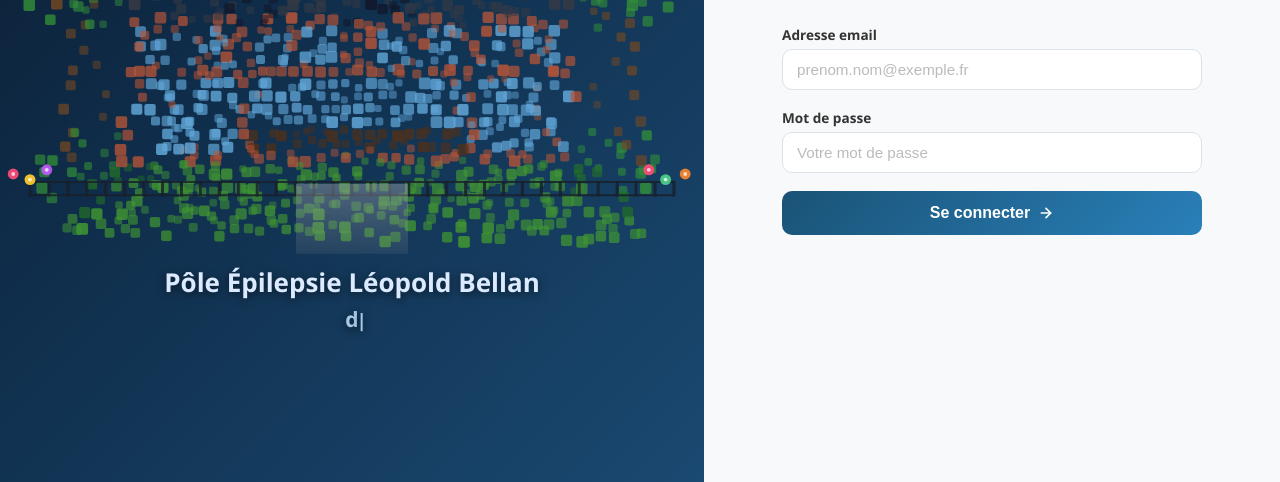
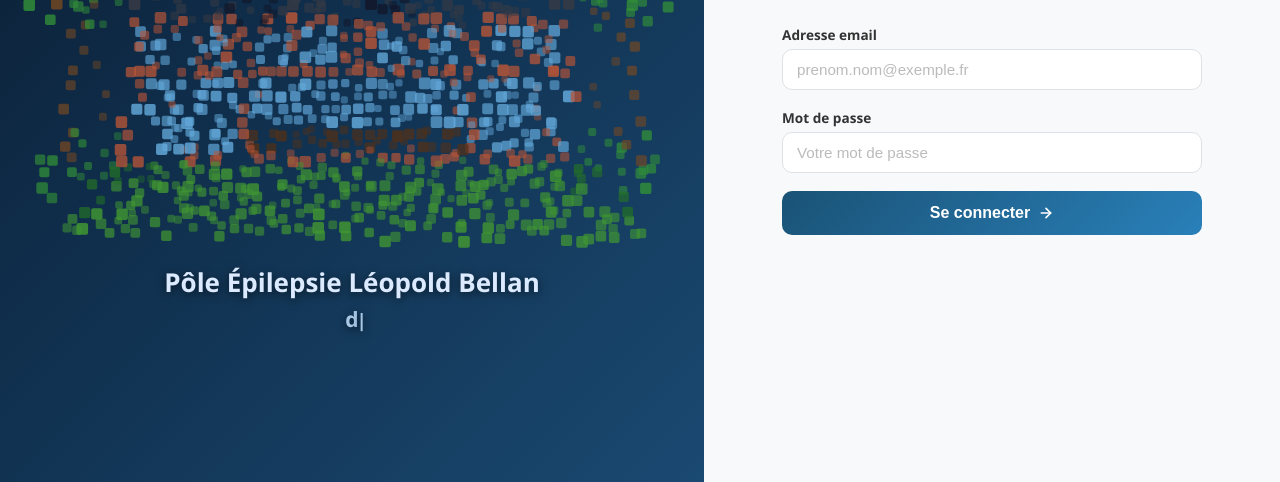
Before and after one commit to Malik11111/ppms-exercice, a website: page public/login.html in a window 1280 px wide. Shown: the part 318-800 px from the top of the page. Drawn offline with Linux system fonts and the light colour scheme.

Commit message:
Fix: garde soleil (droite, moins fort) + 6 oiseaux, supprime grille/fleurs/glow

```diff
--- a/public/login.html
+++ b/public/login.html
@@ -347,25 +347,29 @@
     const cols = B[0].length, bw = cols * S;
     const t = Date.now() * 0.00024;
 
-    // Soleil — halo doux en haut a gauche
-    ctx.globalAlpha = sceneAlpha;
-    const sunX = ox + bw * 0.15, sunY = oy - bCELL * 3.2;
-    const sg = ctx.createRadialGradient(sunX, sunY, 0, sunX, sunY, bCELL * 6);
-    sg.addColorStop(0, 'rgba(255,235,100,0.95)');
-    sg.addColorStop(0.38, 'rgba(255,200,50,0.5)');
+    // Soleil — halo doux en haut à droite, moins intense
+    ctx.globalAlpha = sceneAlpha * 0.65;
+    const sunX = ox + bw * 0.85, sunY = oy - bCELL * 3.2;
+    const sg = ctx.createRadialGradient(sunX, sunY, 0, sunX, sunY, bCELL * 5);
+    sg.addColorStop(0, 'rgba(255,235,100,0.75)');
+    sg.addColorStop(0.4, 'rgba(255,200,50,0.3)');
     sg.addColorStop(1, 'rgba(255,160,0,0)');
     ctx.fillStyle = sg;
-    ctx.beginPath(); ctx.arc(sunX, sunY, bCELL * 6, 0, Math.PI * 2); ctx.fill();
+    ctx.beginPath(); ctx.arc(sunX, sunY, bCELL * 5, 0, Math.PI * 2); ctx.fill();
 
-    // Oiseaux — 3 V animes dans le ciel
-    ctx.strokeStyle = 'rgba(255,225,120,0.9)';
+    // Oiseaux — 6 V animes dans le ciel
+    ctx.globalAlpha = sceneAlpha;
+    ctx.strokeStyle = 'rgba(255,225,120,0.88)';
     ctx.lineWidth = Math.max(1.2, bCELL * 0.18);
     ctx.lineCap = 'round';
-    const bs = bCELL * 0.55;
+    const bs = bCELL * 0.52;
     [
-      { x: sunX + bCELL * 7  + Math.sin(t) * bCELL * 1.4,       y: sunY - bCELL * 0.3 + Math.cos(t * 0.7) * bCELL * 0.4 },
-      { x: sunX + bCELL * 11 + Math.sin(t + 0.9) * bCELL * 1.1, y: sunY - bCELL * 1.1 + Math.cos(t * 0.6 + 1) * bCELL * 0.35 },
-      { x: sunX + bCELL * 15 + Math.sin(t + 1.8) * bCELL * 0.9, y: sunY + bCELL * 0.3 + Math.cos(t * 0.8 + 2) * bCELL * 0.4 },
+      { x: ox + bw * 0.25 + Math.sin(t) * bCELL * 1.4,           y: oy - bCELL * 2.5 + Math.cos(t * 0.7) * bCELL * 0.4 },
+      { x: ox + bw * 0.35 + Math.sin(t + 0.7) * bCELL * 1.2,     y: oy - bCELL * 3.5 + Math.cos(t * 0.6 + 1) * bCELL * 0.35 },
+      { x: ox + bw * 0.45 + Math.sin(t + 1.4) * bCELL * 1.0,     y: oy - bCELL * 2.0 + Math.cos(t * 0.8 + 2) * bCELL * 0.4 },
+      { x: ox + bw * 0.55 + Math.sin(t + 2.1) * bCELL * 1.1,     y: oy - bCELL * 3.8 + Math.cos(t * 0.7 + 3) * bCELL * 0.3 },
+      { x: ox + bw * 0.65 + Math.sin(t + 2.8) * bCELL * 0.9,     y: oy - bCELL * 2.8 + Math.cos(t * 0.9 + 4) * bCELL * 0.35 },
+      { x: ox + bw * 0.75 + Math.sin(t + 3.5) * bCELL * 1.2,     y: oy - bCELL * 1.8 + Math.cos(t * 0.65 + 5) * bCELL * 0.4 },
     ].forEach(b => {
       ctx.beginPath();
       ctx.moveTo(b.x - bs, b.y);
@@ -373,64 +377,10 @@
       ctx.stroke();
     });
 
-    // Grille — barres verticales fines devant l'herbe (ne cache pas le batiment)
-    const fY = buildingBottom - S * 5.5;
-    const fH = S * 1.1;
-    const fX1 = ox + S * 2, fX2 = ox + bw - S * 2;
-    ctx.fillStyle = `rgba(25,32,42,${0.82 * sceneAlpha})`;
-    ctx.fillRect(fX1, fY, fX2 - fX1, Math.max(2, fH * 0.13));
-    ctx.fillRect(fX1, fY + fH * 0.86, fX2 - fX1, Math.max(2, fH * 0.13));
-    const barN = Math.round((fX2 - fX1) / (S * 1.35));
-    for (let i = 0; i <= barN; i++) {
-      const bx = fX1 + (i / barN) * (fX2 - fX1);
-      ctx.fillRect(bx - Math.max(1, bCELL * 0.12), fY, Math.max(2, bCELL * 0.23), fH);
-    }
-
-    // Chemin d'entree — bande grise au centre du bas
-    const pathW = S * 8, pathX = ox + bw / 2 - pathW / 2;
-    const pathY = buildingBottom - S * 5.3, pathH = S * 5;
-    const pg = ctx.createLinearGradient(pathX, pathY, pathX, pathY + pathH);
-    pg.addColorStop(0, `rgba(160,165,175,${0.45 * sceneAlpha})`);
-    pg.addColorStop(1, `rgba(140,145,155,${0.15 * sceneAlpha})`);
-    ctx.fillStyle = pg;
-    ctx.fillRect(pathX, pathY, pathW, pathH);
-
-    // Fleurs colorees au pied des arbres
-    const fc = ['rgba(255,75,120,0.92)','rgba(255,205,45,0.92)','rgba(200,90,255,0.88)','rgba(255,135,45,0.9)','rgba(80,210,140,0.9)'];
-    const fr = Math.max(2, bCELL * 0.42);
-    [
-      { x: ox + S * 0.8,   y: buildingBottom - S * 6.0 },
-      { x: ox + S * 2.0,   y: buildingBottom - S * 5.6 },
-      { x: ox + S * 3.2,   y: buildingBottom - S * 6.3 },
-      { x: ox + bw - S * 1.2, y: buildingBottom - S * 6.0 },
-      { x: ox + bw - S * 2.6, y: buildingBottom - S * 5.6 },
-      { x: ox + bw - S * 3.8, y: buildingBottom - S * 6.3 },
-    ].forEach((f, i) => {
-      ctx.fillStyle = fc[i % fc.length];
-      ctx.beginPath(); ctx.arc(f.x, f.y, fr, 0, Math.PI * 2); ctx.fill();
-      ctx.fillStyle = 'rgba(255,255,255,0.72)';
-      ctx.beginPath(); ctx.arc(f.x, f.y, fr * 0.35, 0, Math.PI * 2); ctx.fill();
-    });
-
     ctx.restore();
   }
 
-  function drawWindowGlow() {
-    if (sceneAlpha <= 0 || bCELL < 3) return;
-    const S = bSTEP, ox = bOX, oy = bOY;
-    const pulse = 0.065 + 0.038 * Math.sin(Date.now() * 0.0017);
-    ctx.save();
-    // Lueur haute (fenetres etage)
-    ctx.globalAlpha = pulse * sceneAlpha;
-    const g1 = ctx.createRadialGradient(ox+S*25, oy+S*7.5, 0, ox+S*25, oy+S*7.5, S*18);
-    g1.addColorStop(0, 'rgba(255,245,170,1)'); g1.addColorStop(1, 'rgba(255,200,80,0)');
-    ctx.fillStyle = g1; ctx.fillRect(ox+S*6, oy+S*5, S*38, S*5);
-    // Lueur basse (grandes baies)
-    const g2 = ctx.createRadialGradient(ox+S*25, oy+S*13, 0, ox+S*25, oy+S*13, S*22);
-    g2.addColorStop(0, 'rgba(255,245,170,1)'); g2.addColorStop(1, 'rgba(255,200,80,0)');
-    ctx.fillStyle = g2; ctx.fillRect(ox+S*6, oy+S*9, S*38, S*8);
-    ctx.restore();
-  }
+  function drawWindowGlow() {}
 
   window.addEventListener('resize', resize);
   resize();
```
